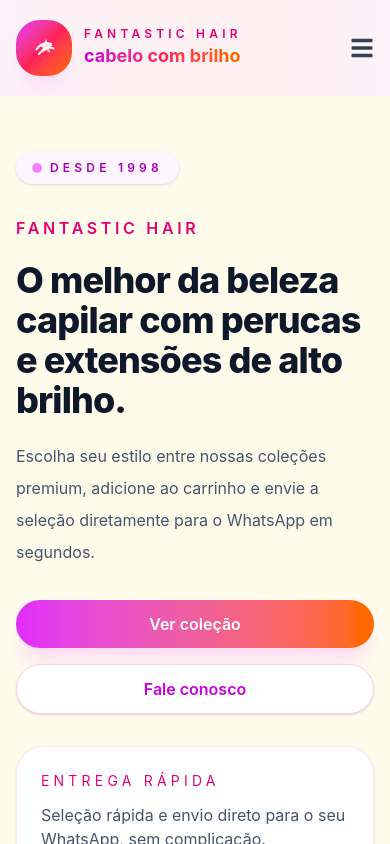
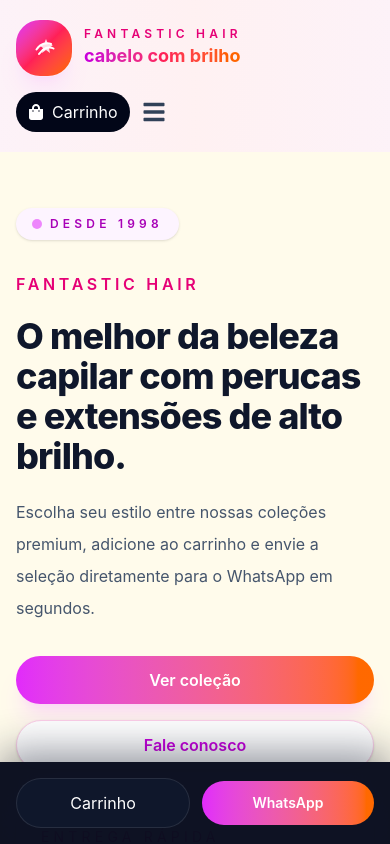
Before and after one commit to Ese-Fapo/fantatasticHair, a React (Vite) app in the folder vite-project/: page / in a window 390 px wide. Shown: the top 844 px of the page. Built offline with nearby package versions, Linux system fonts and the light colour scheme.

Commit message:
carrinho updated

```diff
--- a/vite-project/src/App.jsx
+++ b/vite-project/src/App.jsx
@@ -8,6 +8,7 @@ import About from './components/About.jsx'
 import Contact from './components/Contact.jsx'
 import Testimony from './components/Testimony.jsx'
 import Footer from './components/Footer.jsx'
+import MobileBottomBar from './components/MobileBottomBar.jsx'
 import WhatsAppWidget from './components/wataspp.jsx'
 import CartPage from './components/CartPage.jsx'
 
@@ -104,6 +105,7 @@ const App = () => {
         )}
       </main>
       <Footer />
+      <MobileBottomBar cartCount={cartCount} onNavigate={handleNavigate} />
       <WhatsAppWidget cartItems={cartItems} />
     </div>
   )
--- a/vite-project/src/components/Footer.jsx
+++ b/vite-project/src/components/Footer.jsx
@@ -89,8 +89,11 @@ const Footer = () => {
           </div>
         </div>
 
-        <div className="mt-10 border-t border-slate-800 pt-6 text-sm text-slate-500 text-center">
-          © 2026 Fantastic Hair. Todos os direitos reservados.
+        <div className="mt-10 border-t border-slate-800 pt-6 text-sm text-slate-500 text-center space-y-2">
+          <p>© 2026 Fantastic Hair. Todos os direitos reservados.</p>
+          <p>
+            Desenvolvido por <a href="https://sitesprofissionai.com/" target="_blank" rel="noopener noreferrer" className="text-fuchsia-400 hover:text-fuchsia-200">Sites Profissionais</a>
+          </p>
         </div>
       </div>
     </footer>
--- a/vite-project/src/components/Header.jsx
+++ b/vite-project/src/components/Header.jsx
@@ -101,13 +101,29 @@ const Header = ({ cartCount, favoriteCount, onNavigate, view }) => {
             </button>
           </div>
 
+          <div className="flex items-center gap-3 md:hidden">
+            <button
+              type="button"
+              onClick={() => onNavigate('cart')}
+              className="inline-flex items-center gap-2 rounded-full bg-slate-950 px-3 py-2 text-sm font-semibold text-white transition hover:bg-slate-900"
+              aria-label="Abrir carrinho"
+            >
+              <FaShoppingBag className="text-base" />
+              <span>Carrinho</span>
+              {cartCount > 0 && (
+                <span className="rounded-full bg-fuchsia-500 px-2 py-0.5 text-[11px] font-bold text-white">
+                  {cartCount}
+                </span>
+              )}
+            </button>
             <button
               onClick={() => setIsMenuOpen(!isMenuOpen)}
-            className="md:hidden text-slate-700 hover:text-fuchsia-600 transition-colors duration-300"
+              className="text-slate-700 hover:text-fuchsia-600 transition-colors duration-300"
               aria-label="Abrir menu"
             >
               {isMenuOpen ? <FaTimes className="text-2xl" /> : <FaBars className="text-2xl" />}
             </button>
+          </div>
         </div>
 
         {isMenuOpen && (
```
Lines whose indentation alone changed are shown as unchanged.
